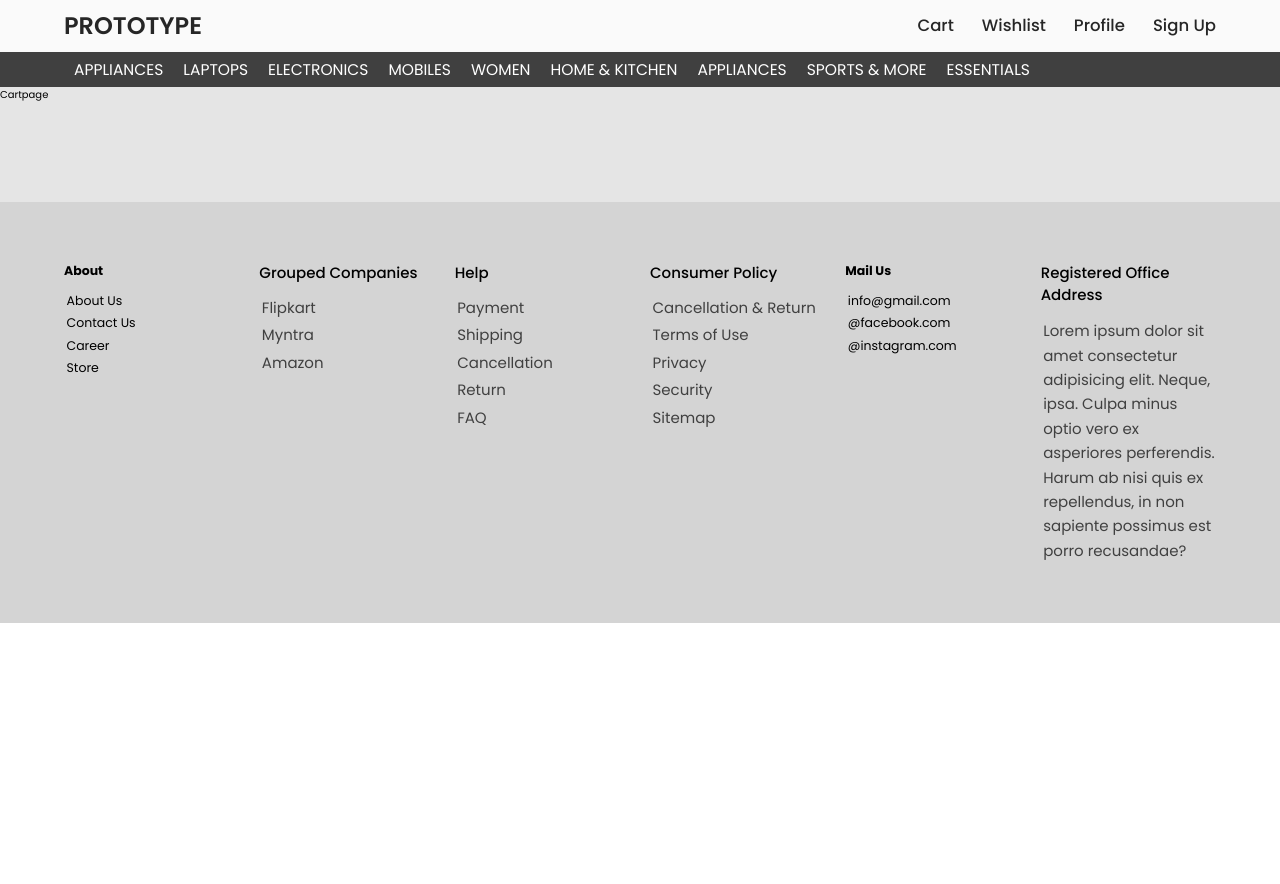
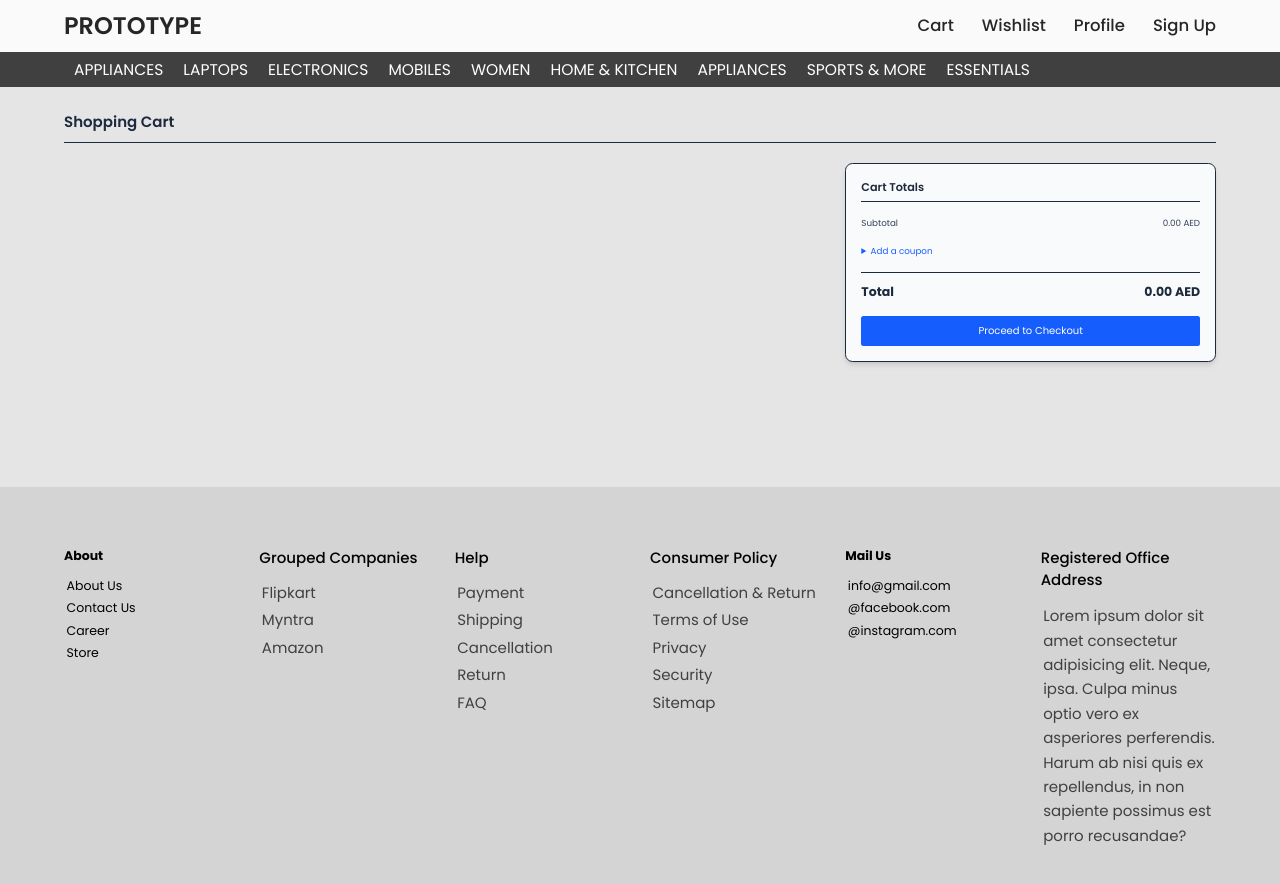
Before and after one commit to muhammedaslammm/bizdata_prototype, a React (Vite) app in the folder frontend/: page /cart in a window 1280 px wide. Shown: the top 884 px of the page. Before the commit the page ends 800 px from the top, so only its background shows below. Built offline with nearby package versions, Linux system fonts and the light colour scheme.

Commit message:
working on cart page

```diff
--- /dev/null
+++ b/frontend/src/client/context/CartContext.jsx
@@ -0,0 +1,72 @@
+import React, { createContext, useContext, useState } from "react";
+
+// Create a context
+const CartContext = createContext();
+
+// Provider Component
+export const CartProvider = ({ children }) => {
+  const [cartItems, setCartItems] = useState([]);
+
+  // ✅ Add a product to cart
+  const addToCart = (product) => {
+    const existingItem = cartItems.find((item) => item.id === product.id);
+
+    if (existingItem) {
+      return {
+        success: false,
+        message: "Item already in cart",
+      };
+    }
+
+    setCartItems((prevItems) => [...prevItems, { ...product, quantity: 1 }]);
+
+    return {
+      success: true,
+      message: "Item added to cart",
+    };
+  };
+
+  // ❌ Remove an item from cart
+  const removeFromCart = (id) => {
+    setCartItems((prevItems) => prevItems.filter((item) => item.id !== id));
+  };
+
+  // 🔁 Increase or decrease quantity
+  const updateQuantity = (id, delta) => {
+    setCartItems((prevItems) =>
+      prevItems.map((item) =>
+        item.id === id
+          ? {
+              ...item,
+              quantity: Math.max(1, item.quantity + delta), // Prevent 0 or negative
+            }
+          : item
+      )
+    );
+  };
+
+  // 💰 Calculate total price
+  const getCartTotal = () => {
+    return cartItems.reduce(
+      (total, item) => total + item.offer_price * item.quantity,
+      0
+    );
+  };
+
+  return (
+    <CartContext.Provider
+      value={{
+        cartItems,
+        addToCart,
+        removeFromCart,
+        updateQuantity,
+        getCartTotal,
+      }}
+    >
+      {children}
+    </CartContext.Provider>
+  );
+};
+
+// Custom Hook
+export const useCart = () => useContext(CartContext);
--- a/frontend/src/client/pages/Cart.jsx
+++ b/frontend/src/client/pages/Cart.jsx
@@ -1,7 +1,109 @@
+import { useCart } from "../context/CartContext";
+import { useNavigate } from "react-router-dom";
+
 const Cart = () => {
+  const { cartItems, removeFromCart, updateQuantity, getCartTotal } = useCart();
+  const navigate = useNavigate();
+
+  const handleQuantityChange = (id, delta) => {
+    updateQuantity(id, delta);
+  };
+
+  const subtotal = getCartTotal();
+
   return (
-    <div className="cart">
-      <h1>Cartpage</h1>
+    <div className="w-[90%] mx-auto py-10 space-y-8 text-slate-800">
+      <h1 className="text-2xl font-semibold border-b pb-4">Shopping Cart</h1>
+
+      <div className="grid grid-cols-1 lg:grid-cols-3 gap-8">
+        {/* Cart Items */}
+        <div className="lg:col-span-2 space-y-6">
+          {cartItems.map((item) => (
+            <div
+              key={item.id}
+              className="flex flex-col sm:flex-row items-start sm:items-center justify-between border-b pb-6 gap-4"
+            >
+              {/* Image and Info */}
+              <div className="flex gap-6 items-center">
+                <img
+                  src={item.image}
+                  alt={item.name}
+                  className="w-24 h-24 object-contain rounded-md"
+                />
+                <div>
+                  <h2 className="text-lg font-semibold">{item.title}</h2>
+                  <p className="text-sm text-slate-500">{item.name}</p>
+                  <p className="mt-2 text-blue-600 font-semibold">
+                    {item.offer_price} AED
+                  </p>
+                  <button
+                    onClick={() => removeFromCart(item.id)}
+                    className="text-sm text-red-500 mt-2 underline"
+                  >
+                    Remove item
+                  </button>
+                </div>
+              </div>
+
+              {/* Quantity and Total */}
+              <div className="flex flex-col items-center gap-2">
+                <div className="flex items-center border rounded-md overflow-hidden">
+                  <button
+                    className="px-3 py-1 text-xl"
+                    onClick={() => handleQuantityChange(item.id, -1)}
+                  >
+                    -
+                  </button>
+                  <span className="px-4 py-1 text-lg">{item.quantity}</span>
+                  <button
+                    className="px-3 py-1 text-xl"
+                    onClick={() => handleQuantityChange(item.id, 1)}
+                  >
+                    +
+                  </button>
+                </div>
+                <p className="text-sm mt-1">
+                  Total: {(item.offer_price * item.quantity).toFixed(2)} AED
+                </p>
+              </div>
+            </div>
+          ))}
+        </div>
+
+        {/* Cart Summary */}
+        <div className="border rounded-xl p-6 bg-gray-50 shadow-md space-y-6 h-fit">
+          <h2 className="text-lg font-semibold border-b pb-2">Cart Totals</h2>
+          <div className="flex justify-between text-sm text-slate-700">
+            <span>Subtotal</span>
+            <span>{subtotal.toFixed(2)} AED</span>
+          </div>
+          {/* Add Coupon */}
+          <details className="text-sm text-blue-600 cursor-pointer">
+            <summary>Add a coupon</summary>
+            <div className="mt-2">
+              <input
+                type="text"
+                placeholder="Enter coupon code"
+                className="border p-2 rounded w-full mt-2"
+              />
+              <button className="mt-2 w-full bg-blue-600 text-white py-2 rounded hover:bg-blue-700">
+                Apply Coupon
+              </button>
+            </div>
+          </details>
+          {/* Total */}
+          <div className="flex justify-between text-xl font-bold border-t pt-4">
+            <span>Total</span>
+            <span>{subtotal.toFixed(2)} AED</span>
+          </div>
+          <button
+            onClick={() => navigate("/checkout")}
+            className="w-full bg-blue-600 text-white py-3 rounded hover:bg-blue-700"
+          >
+            Proceed to Checkout
+          </button>
+        </div>
+      </div>
     </div>
   );
 };
--- a/frontend/src/client/pages/Productpage.jsx
+++ b/frontend/src/client/pages/Productpage.jsx
@@ -4,14 +4,16 @@ import laptops from "../../data/laptops";
 import { useParams, useNavigate } from "react-router-dom";
 import { useEffect, useState } from "react";
 import { useWishlist } from "../context/WishlistContext";
+import { useCart } from "../context/CartContext"; // import cart context
 
 const Productpage = () => {
-  // const { addToWishlist } = useWishlist(); // use the context
   const [product, setProduct] = useState(null);
   const products = [...projectors, ...laptops];
   const urlpath = useParams();
   const navigate = useNavigate();
+
   const { addToWishList } = useWishlist();
+  const { addToCart } = useCart(); // ✅ Call useCart inside the component
 
   const addProductToWishlist = (product) => {
     const response = addToWishList(product);
@@ -19,13 +21,24 @@ const Productpage = () => {
     else window.alert(response.message);
   };
 
+  const handleAddToCart = (product) => {
+    const response = addToCart(product);
+    if (response.success) {
+      navigate("/cart");
+    } else {
+      if (window.confirm(response.message + ". Go to cart?")) {
+        navigate("/cart");
+      }
+    }
+  };
+
   useEffect(() => {
-    const matchingProduct = products.find(function (product) {
+    const matchingProduct = products.find((product) => {
       return product.id === Number(urlpath.productid);
     });
 
     setProduct(matchingProduct);
-  }, []);
+  }, [urlpath.productid]); // ✅ Better dependency
 
   return product ? (
     <div className="w-[90%] mx-auto py-12 text-slate-800 space-y-16">
@@ -71,7 +84,10 @@ const Productpage = () => {
 
           {/* Buttons */}
           <div className="flex gap-4 mt-6">
-            <button className="px-6 py-3 bg-blue-600 hover:bg-blue-700 text-white rounded-xl text-lg transition">
+            <button
+              className="px-6 py-3 bg-blue-600 hover:bg-blue-700 text-white rounded-xl text-lg transition"
+              onClick={() => handleAddToCart(product)}
+            >
               Add to Cart
             </button>
             <button
@@ -107,9 +123,7 @@ const Productpage = () => {
         ))}
       </div>
     </div>
-  ) : (
-    <></>
-  );
+  ) : null;
 };
 
 export default Productpage;
--- a/frontend/src/main.jsx
+++ b/frontend/src/main.jsx
@@ -2,6 +2,7 @@ import React from "react";
 import ReactDOM from "react-dom/client";
 import App from "./client/App.jsx";
 import { WishlistProvider } from "./client/context/WishlistContext.jsx"; // path may vary
+import { CartProvider } from "./client/context/CartContext";
 import {
   createBrowserRouter,
   RouterProvider,
@@ -38,7 +39,9 @@ const root = ReactDOM.createRoot(document.getElementById("root"));
 root.render(
   <React.StrictMode>
     <WishlistProvider>
-      <RouterProvider router={router} />
+      <CartProvider>
+        <RouterProvider router={router} />
+      </CartProvider>
     </WishlistProvider>
   </React.StrictMode>
 );
```
